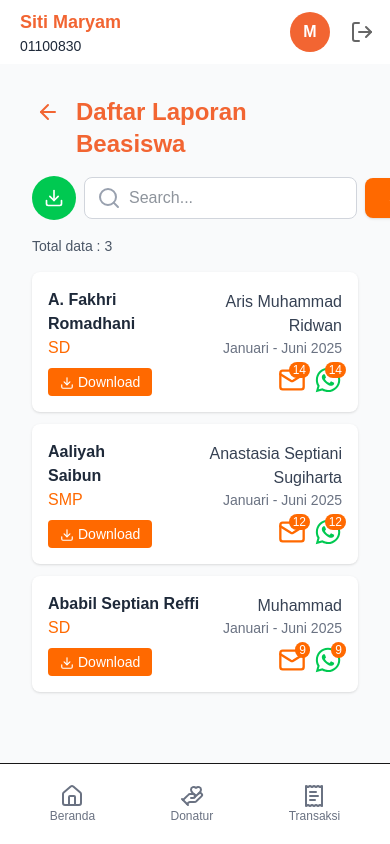
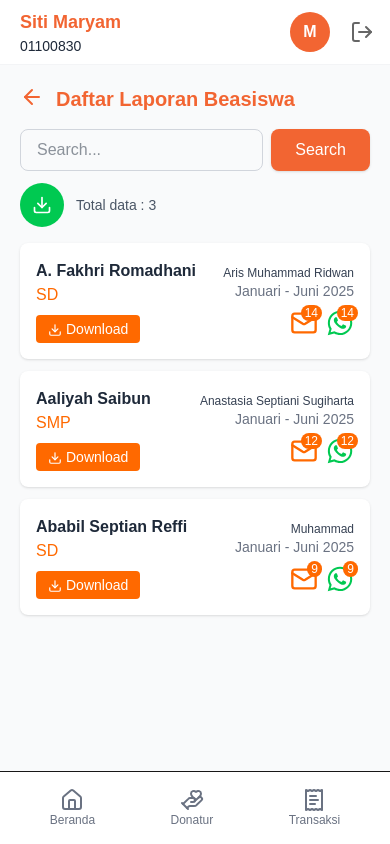
Before and after one commit to MuhammadRevy49/zams, a Next.js app: page /beasiswa in a window 390 px wide. Built offline with nearby package versions, Linux system fonts and the light colour scheme.

Commit message:
Bismillah: update bug in mobile

```diff
--- a/app/anakjuara/page.jsx
+++ b/app/anakjuara/page.jsx
@@ -13,19 +13,45 @@ export default function ListAnakJuara() {
     };
 
     return (
-        <div className="p-4">
+        <div className="p-1">
             {/* Header */}
             <div className="flex content-center md:hidden">
-                <a href="/" className="p-1 text-[#F26532] font-bold md:hidden">
+                <a href="/" className="text-[#F26532] font-bold md:hidden">
                     <ArrowLeft className="mr-3" />
                 </a>
-                <h1 className="text-2xl font-bold text-[#F26532] mb-4">
+                <h1 className="text-xl font-bold text-[#F26532] mb-4">
                     Daftar Anak Juara
                 </h1>
             </div>
 
             {/* Search Bar */}
-            <div className="flex items-center gap-2 mb-4">
+            <div className="flex items-center gap-2 w-full">
+                {/* Input Search */}
+                <div className="flex gap-2 mb-3 w-full">
+                    <div className="relative flex-1">
+                        <input
+                            type="text"
+                            placeholder="Search..."
+                            className="w-full border border-gray-300 text-gray-800 rounded-lg px-4 py-2 pr-10 focus:ring-3 focus:ring-orange-300 focus:outline-1 focus:outline-[#F26532] transition-all"
+                            value={search}
+                            onChange={(e) => setSearch(e.target.value)}
+                        />
+                        {search && (
+                            <button
+                                onClick={() => setSearch("")}
+                                className="absolute right-3 top-2.5 text-gray-400"
+                            >
+                                <X size={18} />
+                            </button>
+                        )}
+                    </div>
+                    <button className="bg-[#F26532] text-white px-6 py-2 rounded-lg shadow hover:opacity-80 hover:cursor-pointer transition">
+                        Search
+                    </button>
+                </div>
+            </div>
+
+            <div className="flex flex-row">
                 {/* Tombol Download */}
                 <button
                     className="bg-green-500 p-3 rounded-full text-white hover:bg-green-600 transition"
@@ -33,37 +59,11 @@ export default function ListAnakJuara() {
                 >
                     <Download size={20} />
                 </button>
-
-                {/* Input Search */}
-                <div className="flex items-center bg-white rounded-lg border border-gray-300 flex-1 px-3">
-                    <Search className="text-gray-400" />
-                    <input
-                        type="text"
-                        placeholder="Search..."
-                        className="flex-1 p-2 outline-none text-gray-800"
-                        value={search}
-                        onChange={(e) => setSearch(e.target.value)}
-                    />
-                    {search && (
-                        <button onClick={() => setSearch("")}>
-                            <X className="text-gray-400" />
-                        </button>
-                    )}
-                </div>
-
-                {/* Tombol Search */}
-                <button
-                    onClick={handleSearch}
-                    className="bg-orange-500 text-white px-6 py-2 rounded-lg shadow hover:bg-orange-600 transition"
-                >
-                    Search
-                </button>
+                {/* Total Data */}
+                <p className="text-sm text-gray-600 py-3 px-2">
+                    Total data : {data.length || "null"}
+                </p>
             </div>
-
-            {/* Total Data */}
-            <p className="text-sm text-gray-600 mb-4">
-                Total data : {data.length || "null"}
-            </p>
 
             {/* List Data */}
             {data.length === 0 ? (
--- a/app/beasiswa/page.jsx
+++ b/app/beasiswa/page.jsx
@@ -35,54 +35,55 @@ export default function ListBeasiswa() {
     };
 
     return (
-        <div className="p-4">
+        <div className="p-1">
             {/* Header */}
             <div className="flex content-center md:hidden">
-                <a href="/" className="p-1 text-[#F26532] font-bold md:hidden">
+                <a href="/" className="text-[#F26532] font-bold md:hidden">
                     <ArrowLeft className="mr-3" />
                 </a>
-                <h1 className="text-2xl font-bold text-[#F26532] mb-4">
+                <h1 className="text-xl font-bold text-[#F26532] mb-4">
                     Daftar Laporan Beasiswa
                 </h1>
             </div>
 
+
             {/* Search Bar */}
-            <div className="flex items-center gap-2 mb-4">
+            <div className="flex items-center gap-2 w-full">
+                {/* Input Search */}
+                <div className="flex gap-2 mb-3 w-full">
+                    <div className="relative flex-1">
+                        <input
+                            type="text"
+                            placeholder="Search..."
+                            className="w-full border border-gray-300 text-gray-800 rounded-lg px-4 py-2 pr-10 focus:ring-3 focus:ring-orange-300 focus:outline-1 focus:outline-[#F26532] transition-all"
+                            value={search}
+                            onChange={(e) => setSearch(e.target.value)}
+                        />
+                        {search && (
+                            <button
+                                onClick={() => setSearch("")}
+                                className="absolute right-3 top-2.5 text-gray-400"
+                            >
+                                <X size={18} />
+                            </button>
+                        )}
+                    </div>
+                    <button className="bg-[#F26532] text-white px-6 py-2 rounded-lg shadow hover:opacity-80 hover:cursor-pointer transition">
+                        Search
+                    </button>
+                </div>
+            </div>
+
+            <div className="flex items-center mb-4">
                 {/* Download All */}
                 <button className="bg-green-500 p-3 rounded-full text-white hover:bg-green-600 transition">
                     <Download size={20} />
                 </button>
-
-                {/* Input */}
-                <div className="flex items-center bg-white rounded-lg border border-gray-300 flex-1 px-3">
-                    <Search className="text-gray-400" />
-                    <input
-                        type="text"
-                        placeholder="Search..."
-                        className="flex-1 p-2 outline-none text-gray-800"
-                        value={search}
-                        onChange={(e) => setSearch(e.target.value)}
-                    />
-                    {search && (
-                        <button onClick={() => setSearch("")}>
-                            <X className="text-gray-400" />
-                        </button>
-                    )}
-                </div>
-
-                {/* Search Button */}
-                <button
-                    onClick={handleSearch}
-                    className="bg-orange-500 text-white px-6 py-2 rounded-lg shadow hover:bg-orange-600 transition"
-                >
-                    Search
-                </button>
+                {/* Total Data */}
+                <p className="text-sm text-gray-600 p-3">
+                    Total data : {data.length}
+                </p>
             </div>
-
-            {/* Total Data */}
-            <p className="text-sm text-gray-600 mb-4">
-                Total data : {data.length}
-            </p>
 
             {/* List Data */}
             {data.length === 0 ? (
@@ -111,7 +112,7 @@ export default function ListBeasiswa() {
 
                             {/* Kanan */}
                             <div className="text-right">
-                                <p className="font-medium text-gray-700">{item.wali}</p>
+                                <p className="font-medium text-xs md:text-sm text-gray-700">{item.wali}</p>
                                 <p className="text-sm text-gray-500">
                                     {item.periode}
                                 </p>
--- a/app/components/sidebar.jsx
+++ b/app/components/sidebar.jsx
@@ -54,7 +54,7 @@ export default function SidebarLayout({ children }) {
                 </div>
 
                 <nav className="flex-1 p-3 space-y-2 overflow-y-auto">
-                    {isSidebarOpen && <h1 className="p-3 font-bold">Menu</h1>}
+                    {isSidebarOpen && <h1 className="p-3 font-bold text-gray-500">Menu</h1>}
                     {menuItems.map((item) => {
                         if (item.isDropdown) {
                             const isActive = pathname === item.href;
@@ -130,7 +130,7 @@ export default function SidebarLayout({ children }) {
             {/* Main Content */}
             <div className="flex-1 flex flex-col overflow-x-hidden">
                 {/* Navbar atas selalu muncul */}
-                <header className="flex items-center justify-between bg-white shadow p-2">
+                <header className="flex items-center justify-between bg-white shadow-lg border-b border-gray-100 p-2">
                     <div className="flex flex-row">
                         {/* Tombol toggle hanya muncul kalau layar md ke atas */}
                         <button
@@ -164,7 +164,7 @@ export default function SidebarLayout({ children }) {
                 </main>
 
                 {/* Bottom Navbar untuk mobile */}
-                <nav className="md:hidden fixed bottom-0 left-0 right-0 bg-white shadow-lg border-t flex justify-around py-5 px-3">
+                <nav className="md:hidden fixed bottom-0 left-0 right-0 bg-white shadow-lg border-t flex justify-around py-4 px-3">
                     {menuItems.map((item) => (
                         <Link
                             key={item.name}
--- a/app/donatur/page.jsx
+++ b/app/donatur/page.jsx
@@ -16,9 +16,9 @@ export default function DonaturPage() {
   );
 
   return (
-    <div className="p-4">
+    <div className="p-1">
       {/* Header */}
-      <h1 className="text-2xl font-bold text-[#F26532] mb-4">Donatur</h1>
+      <h1 className="text-xl font-bold text-[#F26532] mb-4">Donatur</h1>
 
       {/* Search & Action */}
       <div className="flex flex-row items-center gap-2 mb-6">
--- a/app/page.js
+++ b/app/page.js
@@ -16,7 +16,7 @@ export default function MainDashboard() {
   ];
 
   return (
-    <div className="p-4 space-y-6">
+    <div className="p-1 space-y-6">
       {/* Card utama */}
       <div className="bg-[#0A77A6] text-white rounded-lg p-4 shadow-md">
         {/* Header */}
--- a/app/prospek/page.jsx
+++ b/app/prospek/page.jsx
@@ -6,13 +6,13 @@ export default function ProspekPage() {
   const [search, setSearch] = useState("");
 
   return (
-    <div className="p-4">
+    <div className="p-1">
       {/* Judul */}
       <div className="flex content-center md:hidden">
-        <a href="/" className="p-1 text-[#F26532] font-bold md:hidden">
+        <a href="/" className="text-[#F26532] font-bold md:hidden">
           <ArrowLeft className="mr-3" />
         </a>
-        <h1 className="text-2xl font-bold text-[#F26532] mb-4">
+        <h1 className="text-xl font-bold text-[#F26532] mb-4">
           Daftar Prospect
         </h1>
       </div>
--- a/app/raport/page.jsx
+++ b/app/raport/page.jsx
@@ -12,14 +12,14 @@ export default function RaportSDM() {
   };
 
   return (
-    <div className="p-6 space-y-6">
+    <div className="p-1 space-y-6">
       {/* Header */}
       <div className="bg-white rounded-xl shadow-lg p-6 text-center border border-orange-200">
         <div className="flex content-center md:hidden">
-                <a href="/" className="p-1 text-[#F26532] font-bold md:hidden">
+                <a href="/" className="text-[#F26532] font-bold md:hidden">
                     <ArrowLeft className="mr-3" />
                 </a>
-                <h1 className="text-2xl font-bold text-[#F26532] mb-4">
+                <h1 className="text-xl font-bold text-[#F26532] mb-4">
                     Raport
                 </h1>
             </div>
--- a/app/transaksi/page.jsx
+++ b/app/transaksi/page.jsx
@@ -29,8 +29,8 @@ export default function TransaksiPage() {
   };
 
   return (
-    <div className="p-4 w-full overflow-x-hidden">
-      <h1 className="text-2xl font-bold text-[#F26532] mb-4">Transaksi</h1>
+    <div className="p-1 w-full overflow-x-hidden">
+      <h1 className="text-xl font-bold text-[#F26532] mb-4">Transaksi</h1>
 
       {/* Search Bar */}
       <div className="flex flex-wrap gap-2 mb-4 w-full">
```
Also changed, not shown: app/campaign/page.jsx (+5 -5 lines).
